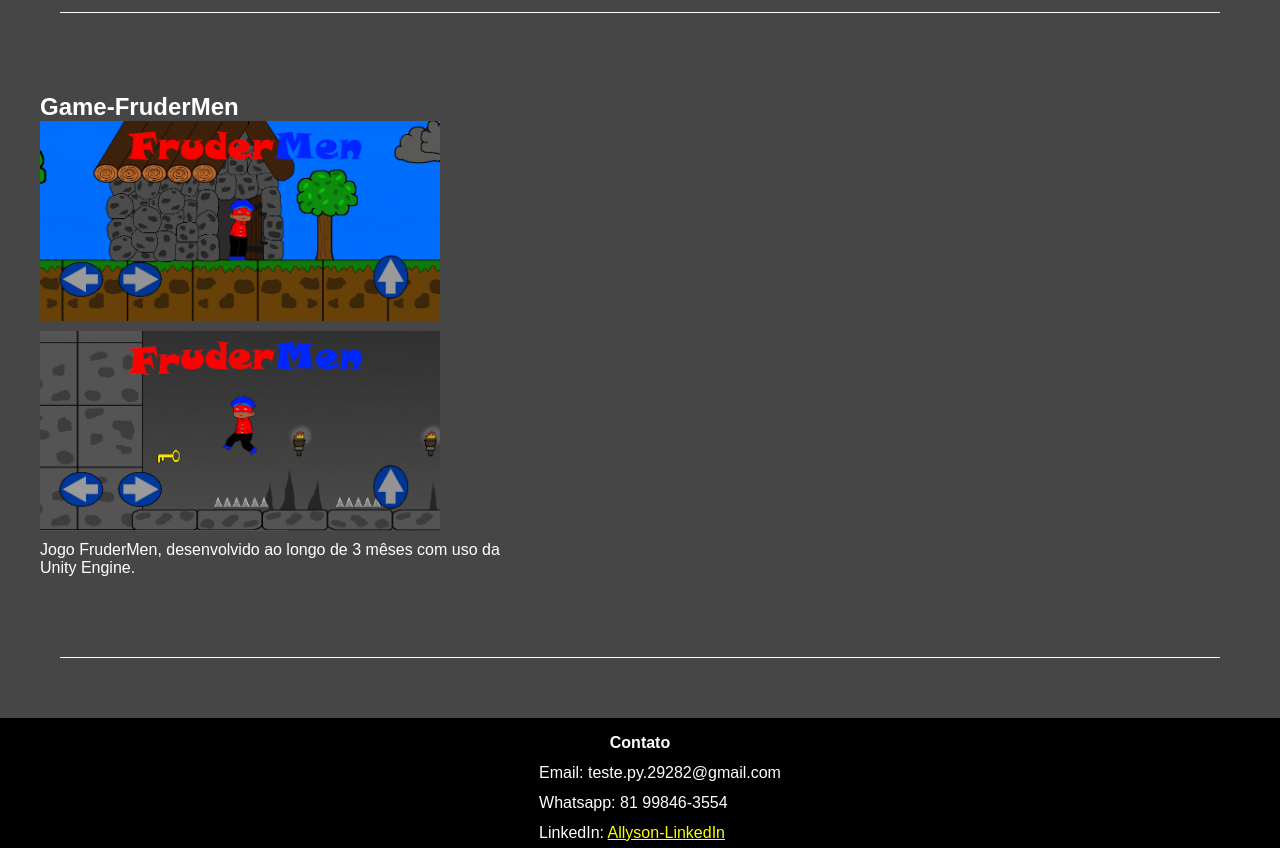
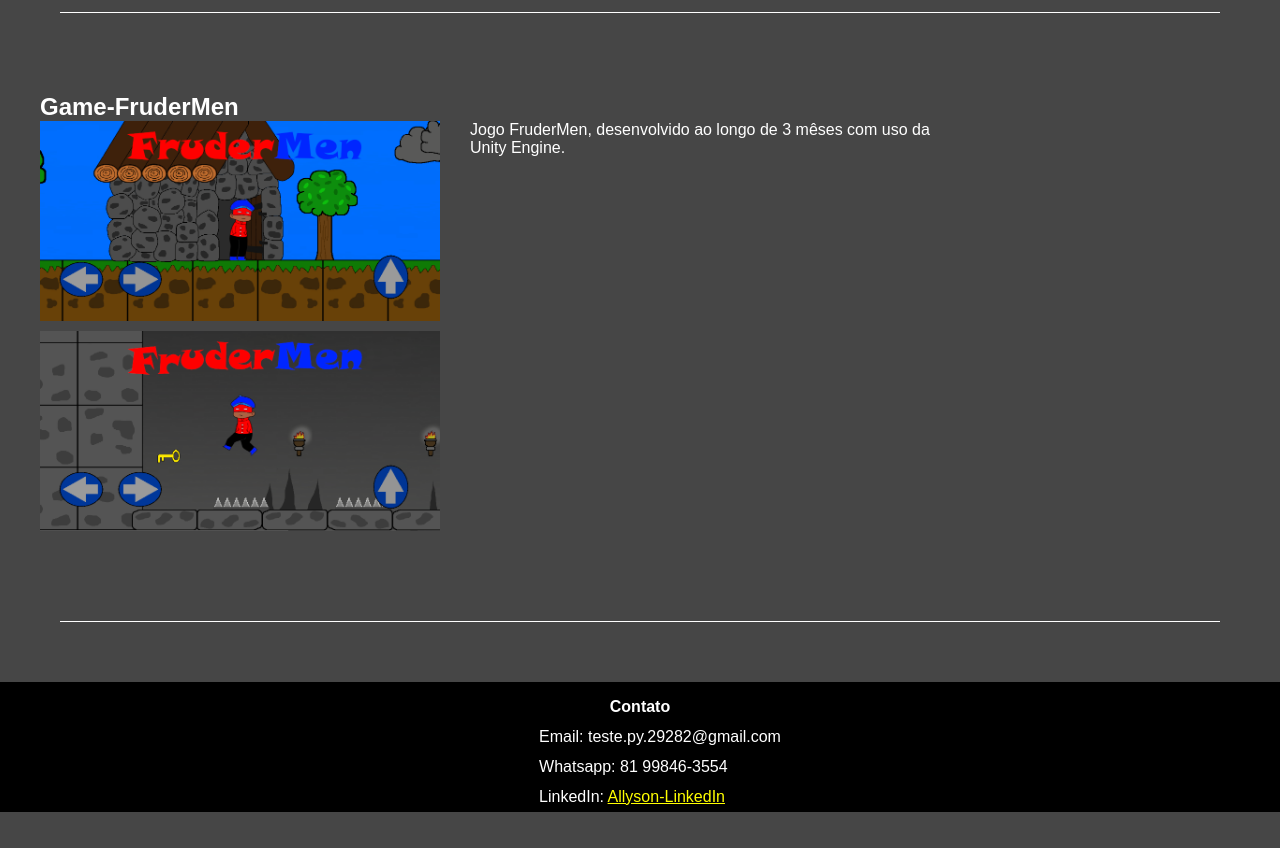
Before and after one commit to Allyson-087/github.project.io, a plain HTML site: page index.html in a window 1280 px wide. Shown: the part 1340-2188 px from the top of the page. After the commit the page ends 2152 px from the top, so only its background shows below. Drawn offline with Linux system fonts and the light colour scheme.

Commit message:
Update style.css

```diff
--- a/style.css
+++ b/style.css
@@ -81,6 +81,10 @@ header {
     display: flex;
     flex-direction: column;
 }
+.projeto-FruderMen{
+    display: flex;
+    gap: 30px;
+}
 #projeto-FruderMen {
     padding-bottom: 10px;
     display: flex;
```
